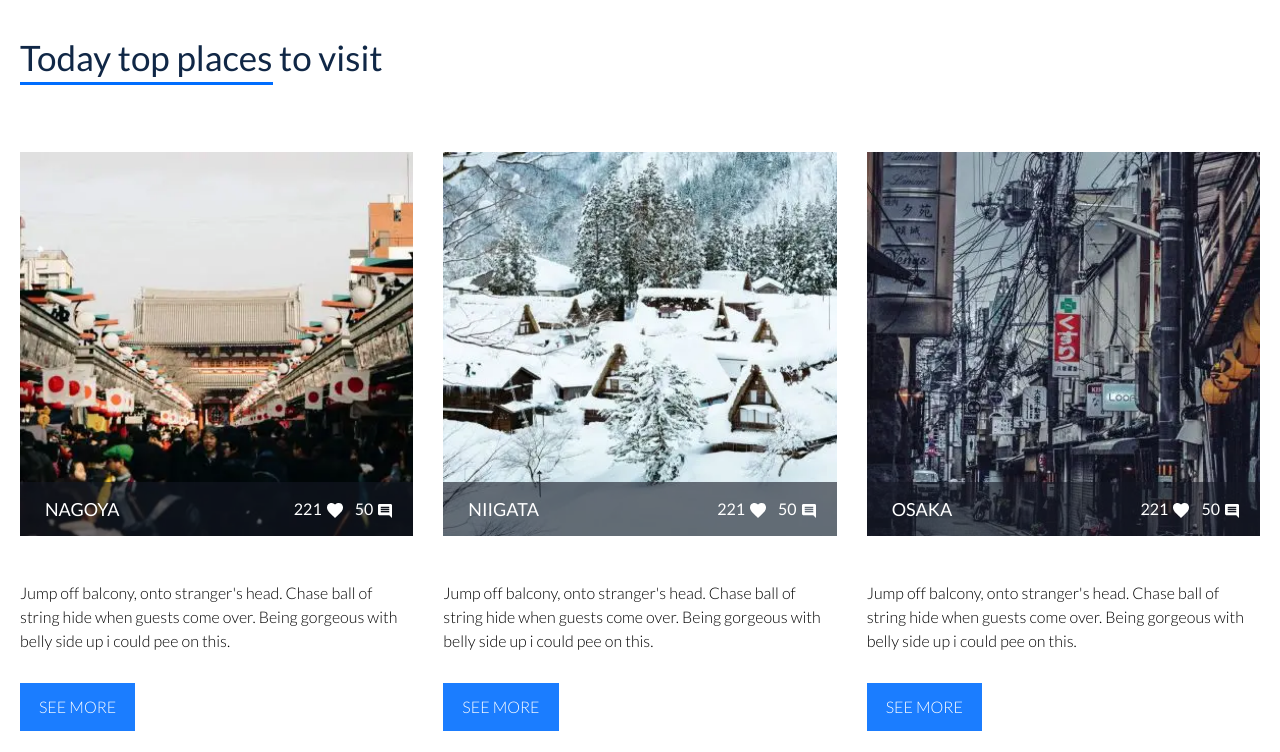
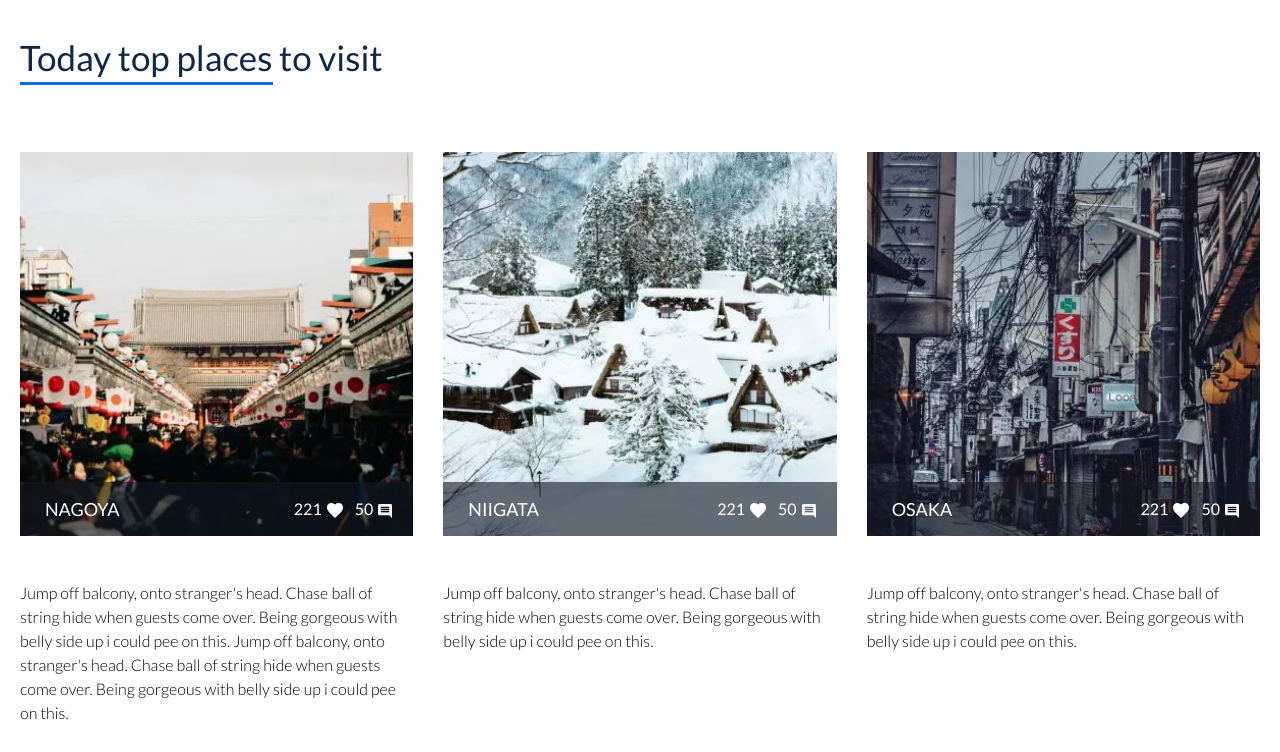
Before and after one commit to 2rist-by/Odigo, a plain HTML site: page index.html in a window 1280 px wide. Shown: the part 2780-3532 px from the top of the page. Drawn offline with nearby package versions, Linux system fonts and the light colour scheme; files whose address does not match are found by name.

Commit message:
edit files

```diff
--- a/css/style.css
+++ b/css/style.css
@@ -629,10 +629,17 @@ body {
 }
 
 .locations__card {
+  display: -webkit-box;
+  display: -ms-flexbox;
+  display: flex;
+  -webkit-box-orient: vertical;
+  -webkit-box-direction: normal;
+      -ms-flex-direction: column;
+          flex-direction: column;
   padding: 15px 15px;
-  -webkit-box-flex: 1;
-      -ms-flex: 1 1 30%;
-          flex: 1 1 30%;
+  -webkit-box-flex: 0;
+      -ms-flex: 0 1 33.3333%;
+          flex: 0 1 33.3333%;
 }
 
 .locations__image {
@@ -690,6 +697,9 @@ body {
 
 .locations__text {
   margin: 0px 0px 30px 0px;
+  -webkit-box-flex: 1;
+      -ms-flex: 1 1 auto;
+          flex: 1 1 auto;
 }
 
 .locations__link {
--- a/index.html
+++ b/index.html
@@ -195,6 +195,8 @@
 						</div>
 						<div class="locations__text">
 							Jump off balcony, onto stranger's head. Chase ball of string hide when guests come over. Being
+							gorgeous with belly side up i could pee on this. Jump off balcony, onto stranger's head. Chase ball
+							of string hide when guests come over. Being
 							gorgeous with belly side up i could pee on this.
 						</div>
 						<a href="#" class="locations__link button">SEE MORE</a>
```
Also changed, not shown: css/style.min.css.
